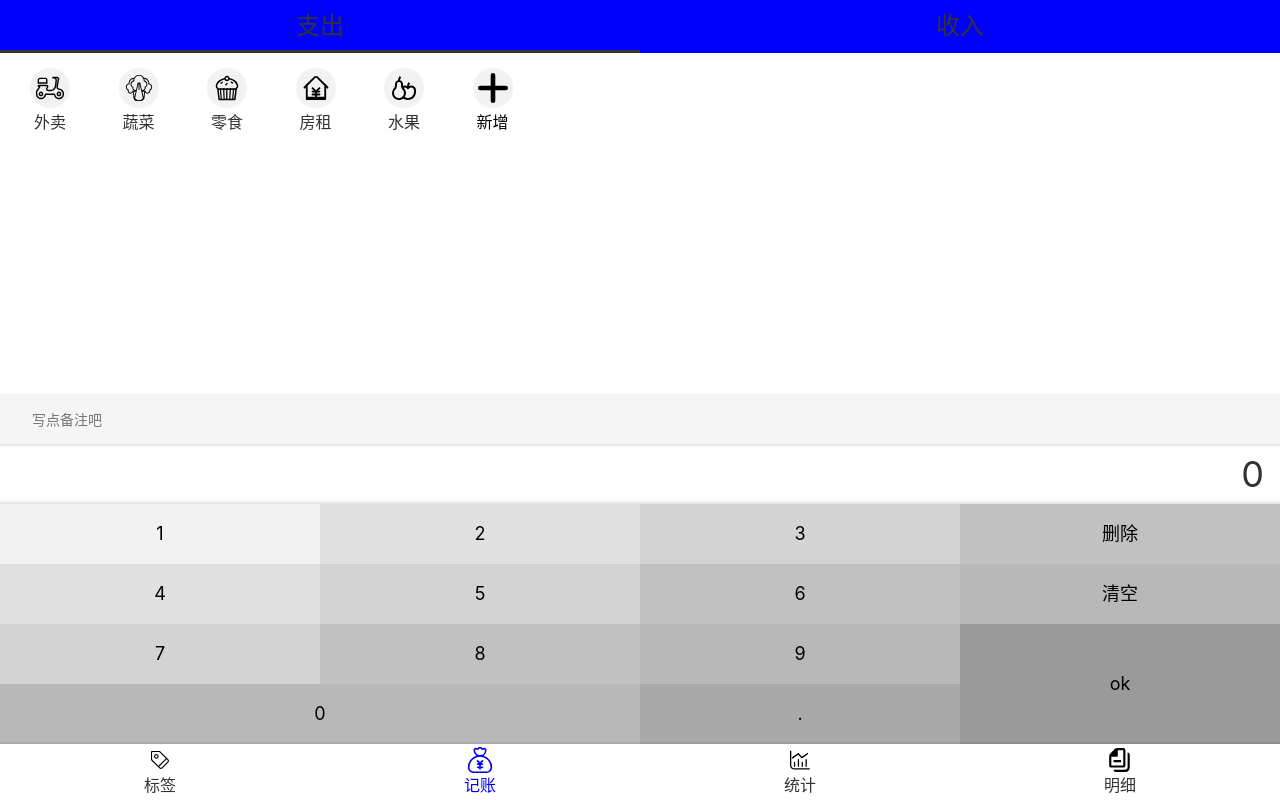
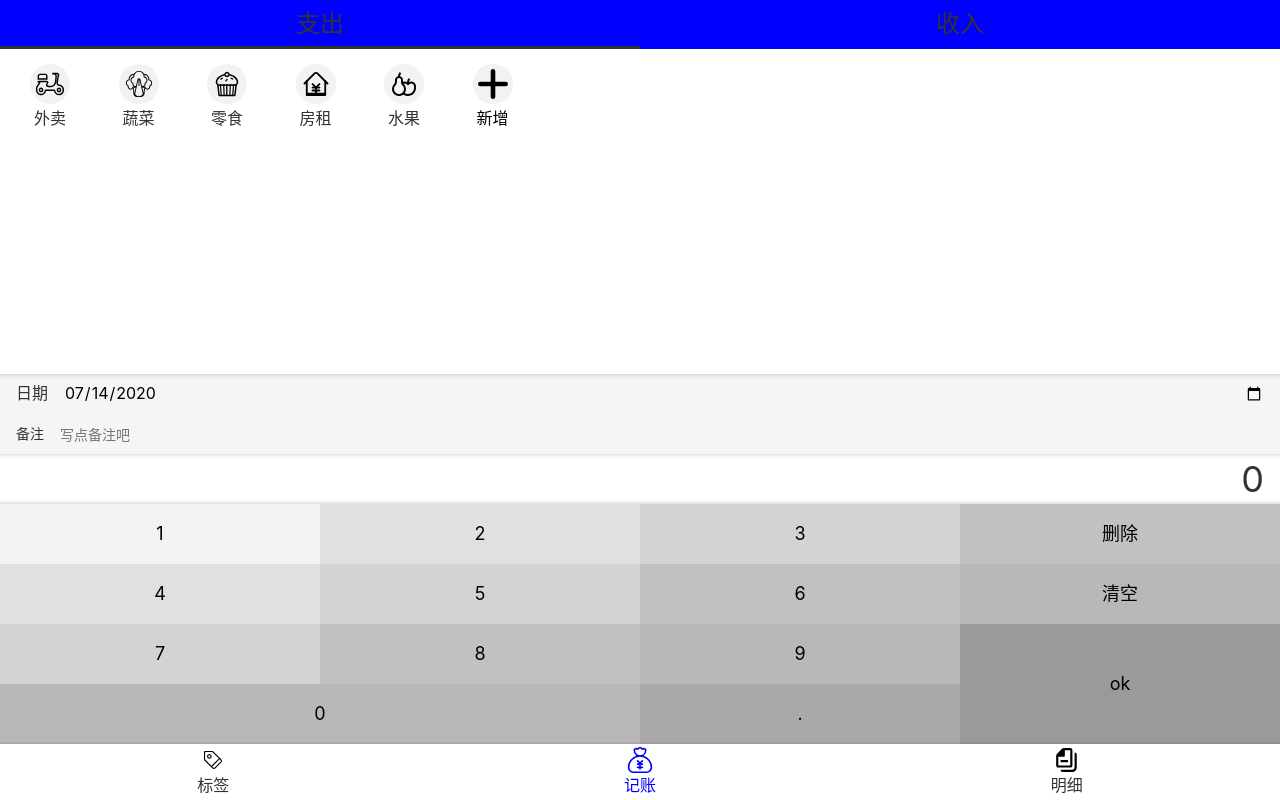
Before and after one commit to Allen718/react-money-dem, a React app: page /#/money in a window 1280 px wide. Built offline with nearby package versions, Linux system fonts and the light colour scheme.

Commit message:
'完成添加日期功能'

```diff
--- /dev/null
+++ b/src/components/Date.tsx
@@ -0,0 +1,33 @@
+import styled from 'styled-components';
+import React, {ChangeEventHandler} from 'react';
+import Input from './Input';
+
+const Wrapper=styled.div`
+width: 100%;
+padding:0 16px;
+box-shadow:
+            inset 0 5px 5px -5px rgba(0,0,0,0.25);
+`
+type Props={
+  value:string,
+  onChange:(value:string)=>void}
+
+const Date:React.FC<Props>=(props)=>{
+
+  const onChange:ChangeEventHandler<HTMLInputElement> =(e)=>{
+    props.onChange(e.target.value)
+  }
+  return(
+    <Wrapper>
+      <Input label={'日期'}
+              type={'date'}
+             value={props.value}
+             onChange={onChange}
+      />
+    </Wrapper>
+    )
+
+  }
+
+
+export {Date}
--- a/src/components/Input.tsx
+++ b/src/components/Input.tsx
@@ -7,7 +7,7 @@ display:flex;
     > input {
       display:block;
       width: 100%;
-      height: 50px;
+      height: 40px;
       background: none;
       border: none;
     }
--- a/src/components/Nav.tsx
+++ b/src/components/Nav.tsx
@@ -2,6 +2,7 @@ import styled from 'styled-components';
 import {NavLink} from 'react-router-dom';
 import React from 'react';
 import Icon from './Icon';
+
 
 
 const NavWrapper = styled.nav`
@@ -45,9 +46,6 @@ const Nav = () => {
           <NavLink to="/money" activeClassName="selected"><Icon name={'money'}/>记账</NavLink>
         </li>
         <li>
-          <NavLink to="/statistics" activeClassName="selected"><Icon name={'statistics'}/>统计</NavLink>
-        </li>
-        <li>
           <NavLink to="/details" activeClassName="selected"><Icon name={'details'}/>明细</NavLink>
           </li>
       </ul>
--- a/src/hooks/useRecords.tsx
+++ b/src/hooks/useRecords.tsx
@@ -2,7 +2,7 @@
 import {useEffect, useState} from 'react';
 import useUpdate from './useUpdate';
  export type RecordItem={
-  tags:  number[],
+  tags:  string[],
   notes: string
   category: '+'|"-"
   amount: number
--- a/src/money/CategorySetion.tsx
+++ b/src/money/CategorySetion.tsx
@@ -1,6 +1,5 @@
 import styled from 'styled-components';
 import React, {useState} from 'react';
-
 const Wrapper=styled.section`
 
 font-size: 24px;
@@ -10,7 +9,7 @@ font-size: 24px;
     > li {
       width: 50%;
       text-align:center;
-      padding: 12px 0;
+      padding:10px 0;
       position:relative;
       &.selected::after{
         content: '';
@@ -27,31 +26,32 @@ font-size: 24px;
 type Props={
   value:'-'|'+',
   onChange:(value:"+"|'-')=>void}
-
- const CategorySection: React.FC<Props> = (props) =>{
-  const CategoryMap={
-    '-':'支出',
-    '+':'收入'
+ const CategorySection: React.FC<Props> = (props) => {
+   const CategoryMap = {
+     '-': '支出',
+     '+': '收入'
    }
-  type X=typeof CategoryMap
-  type Y=keyof X
+   type X = typeof CategoryMap
+   type Y = keyof X
    // const [Category,setCategory]=useState('-')
-   const Category=props.value
-  const [CategoryList]=useState<Y[]>(['-','+'])
-  return(
+   const Category = props.value
+   const [CategoryList] = useState<Y[]>(['-', '+'])
+   return (
      <Wrapper>
        <ul>
-      {CategoryList.map(t=>
+         {CategoryList.map(t =>
            <li key={t}
                className={
-        Category===t?'selected':''
-      } onClick={()=>{
+                 Category === t ? 'selected' : ''
+               } onClick={() => {
              props.onChange(t)
            }}>{CategoryMap[t]}</li>
          )}
+       </ul>
+     </Wrapper>)
+ }
 
-    </ul>
-  </Wrapper>
-  )
-}
+
+
+
 export {CategorySection}
--- a/src/money/NoteSection.tsx
+++ b/src/money/NoteSection.tsx
@@ -20,7 +20,7 @@ const NoteSection:React.FC<Props> =(props)=>{
     <Wrapper>
         <Input
           type="text"
-          label={''}
+          label={'备注'}
           defaultValue={notes}
           placeholder='写点备注吧'
           onChange={onChange}
--- a/src/money/TagsSection.tsx
+++ b/src/money/TagsSection.tsx
@@ -51,30 +51,29 @@ flex-wrap: wrap;
 
 `;
 type Props={
- value: number[]
-  onChange:(tags:number[])=>void
+ value: string[]
+  onChange:(tags:string[])=>void
 }
 const TagsSection: React.FC<Props> = (props) => {
   const{tags,addTag}=useTags()
-
   const selectedTagIds=props.value
   const onAddTag=()=>{
   addTag()
   }
-  const onToggleTags=(tagId:number)=>{
-    if(selectedTagIds.indexOf(tagId)>=0){
-     props.onChange(selectedTagIds.filter(t=>t!==tagId))
+  const onToggleTags=(tagName:string)=>{
+    if(selectedTagIds.indexOf(tagName)>=0){
+     props.onChange(selectedTagIds.filter(t=>t!==tagName))
     }else(
-      props.onChange([...selectedTagIds,tagId])
+      props.onChange([...selectedTagIds,tagName])
     )
   }
-  const getClass = (tag: {id:number,name:string}) => selectedTagIds.indexOf(tag.id) >= 0 ? 'selected' : '';
+  const getClass = (tag: {id:number,name:string}) => selectedTagIds.indexOf(tag.name) >= 0 ? 'selected' : '';
   return (
     <Wrapper>
       <ol>
         {tags.map(tag=>
           <li  key={tag.id}
-            onClick={()=>{onToggleTags(tag.id)}} >
+            onClick={()=>{onToggleTags(tag.name)}} >
             <div  className={getClass(tag)}  >
               <Icon name={tag.name} />
             </div>
--- a/src/money/numberpadsection/Wrapper.tsx
+++ b/src/money/numberpadsection/Wrapper.tsx
@@ -4,7 +4,7 @@ const Wrapper=styled.section` display:flex;
   > .output{
     background:white;
     font-size: 36px;
-    line-height: 60px;
+    line-height: 50px;
     text-align:right;
     padding: 0 16px;
     box-shadow: inset 0 -5px 5px -5px rgba(0,0,0,0.25),
--- a/src/useTags.tsx
+++ b/src/useTags.tsx
@@ -29,8 +29,7 @@ const useTags = () => {
   useUpdate(() => {window.localStorage.setItem('tags', JSON.stringify(tags));}, [tags]);
   const getTagName=(id:number)=>{
   const tag=tags.filter(t=>t.id===id)[0]
-    console.log(tag)
-    return tag?tag:''
+    return tag?tag.name:''
   }
   const findTagIndex = (id: number) => {
     let result = -1;
--- a/src/views/Details.tsx
+++ b/src/views/Details.tsx
@@ -2,7 +2,6 @@ import Layout from '../components/Layout';
 import React, {useState} from 'react';
 import {CategorySection} from '../money/CategorySetion';
 import useRecords, {RecordItem} from '../hooks/useRecords';
-import useTags from '../useTags';
 import dayjs from 'dayjs';
 import styled from 'styled-components';
 
@@ -42,7 +41,6 @@ margin-right: auto;
 function Details() {
   const [category, setCategory] = useState<'+' | '-'>('-');
   const {records} = useRecords();
-  const {getTagName} = useTags();
   const hash: { [key: string]: RecordItem[] } = {};
   const selectedRecords = records.filter(record => record.category === category);
   selectedRecords.forEach(item => {
@@ -50,9 +48,7 @@ function Details() {
       if (!(key in hash)) {
         hash[key] = [];
       }
-      hash[key].push(item);
-
-    }
+      hash[key].push(item);    }
   );
 
   const array = Object.entries(hash).sort((a, b) => {
@@ -61,6 +57,7 @@ function Details() {
     if (a[0] < b[0]) return 1;
     return 0;
   });
+console.log(array)
   return (
     <Layout>
       <CategorySection value={category} onChange={value => {setCategory(value);}}/>
@@ -69,13 +66,12 @@ function Details() {
             {<h3>{x[0]}</h3>}
             {x[1].map(r =>
               <div key={r.createAt}>
-                {r.tags.length>0 ? r.tags.map(tagId =>
-                  <span key={tagId}>{getTagName(tagId)}</span>
+                {r.tags.length>0 ? r.tags.map(tagName =>
+                <span key={tagName}>{tagName}</span>
                 ): <span>其他</span>}
                 {r.notes && <span className="note">{r.notes}</span>}
                 {<span>￥{r.amount}</span>}
               </div>)}
-
           </Item>)
         }
 
--- a/src/views/Money.tsx
+++ b/src/views/Money.tsx
@@ -6,6 +6,8 @@ import {NoteSection} from '../money/NoteSection';
 import {TagsSection} from 'money/TagsSection';
 import {CategorySection} from '../money/CategorySetion';
 import useRecords from '../hooks/useRecords';
+import {Date} from '../components/Date';
+import dayjs from 'dayjs';
 
 
 const MyLayout = styled(Layout)`
@@ -16,18 +18,18 @@ type Category = '+' | '-';
 
 const Money: React.FC = () => {
   const defaultForm={
-    tags: [] as number[],
+    tags: [] as string[],
     notes: '',
     category: '-' as Category,
-    amount: 0
-
+    amount: 0,
+    createAt:dayjs().format('YYYY-MM-DD')  as string
   }
-
   const [selected, setSelected] = useState(defaultForm);
   type Selected = typeof selected
   const onChange = (obj: Partial<Selected>) => {
     setSelected({...selected, ...obj});
   };
+
   const {addRecords}=useRecords()
  const onSubmit=()=>{
    if( addRecords(selected)){
@@ -39,14 +41,15 @@ const Money: React.FC = () => {
   return (
     <MyLayout >
       <CategorySection value={selected.category}
-                       onChange={(value) => {onChange({category: value});}}
-      />
+                       onChange={(value) => {onChange({category: value})}}/>
 
-      <TagsSection value={selected.tags}
+       <TagsSection value={selected.tags}
                    onChange={(tags) => {
                      onChange({tags});
                    }
                    }/>
+      <Date value={selected.createAt}
+            onChange={(value)=>{onChange({createAt:value})}}/>
       <NoteSection value={selected.notes
       } onChange={(value) => {
         onChange({notes: value});
```
Lines whose indentation alone changed are shown as unchanged.
